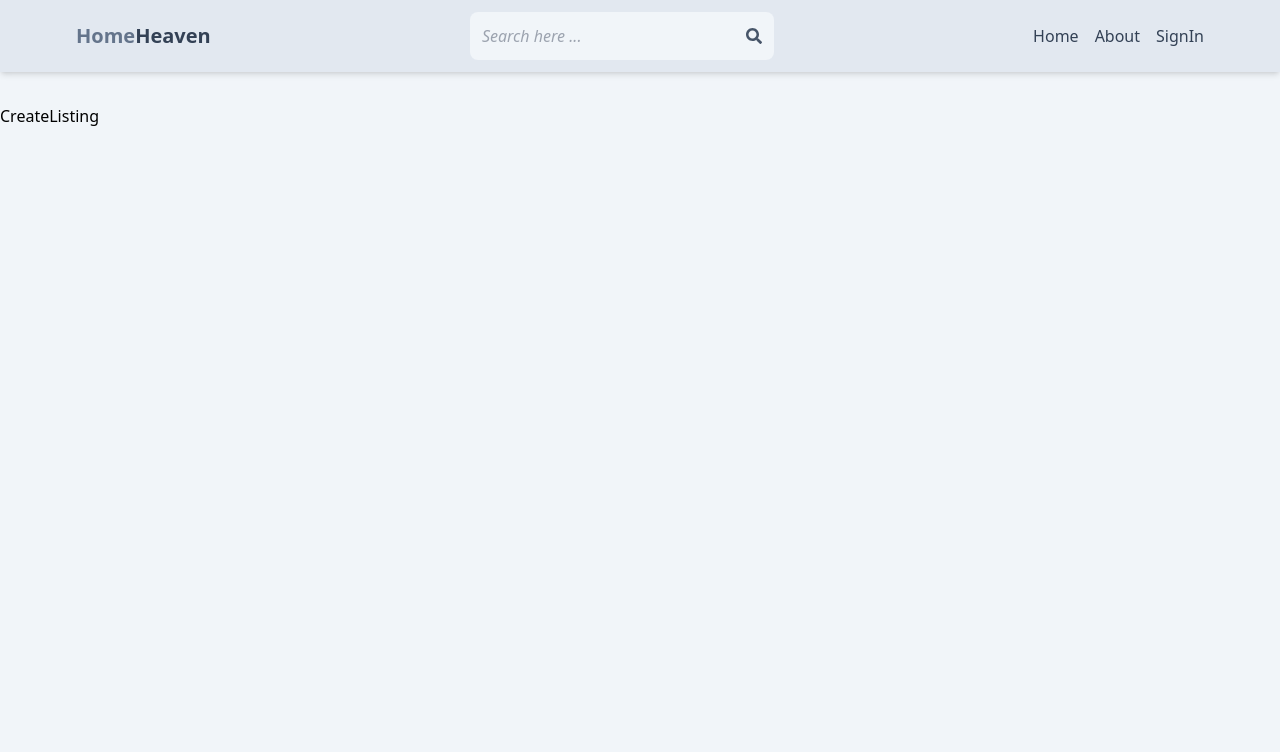
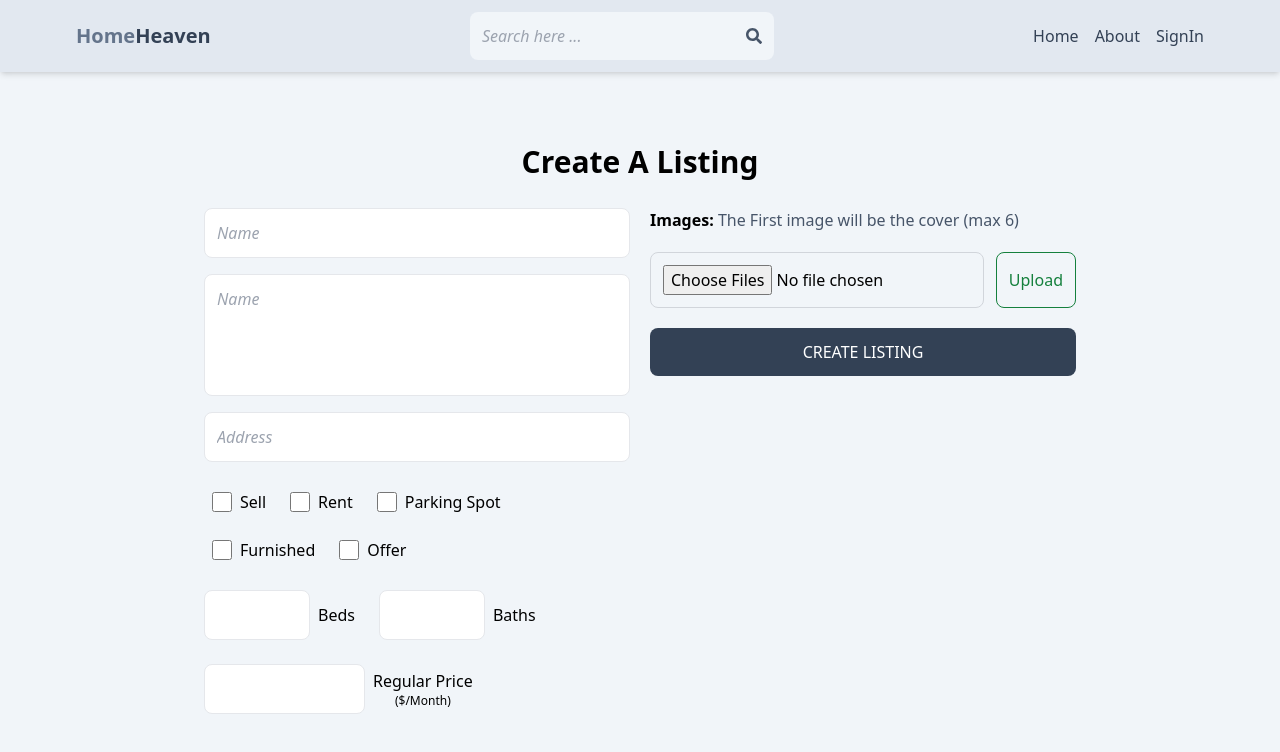
Before and after one commit to Khalidur-sujon/HomeHaven, a React (Vite) app in the folder client/: page /create-listing in a window 1280 px wide. Shown: the top 752 px of the page. Built offline with nearby package versions, Linux system fonts and the light colour scheme.

Commit message:
Added UI

```diff
--- a/client/src/components/Header.jsx
+++ b/client/src/components/Header.jsx
@@ -4,7 +4,7 @@ import { Link } from "react-router-dom";
 const Header = () => {
 	return (
 		<header className="bg-slate-200  shadow-md mb-8">
-			<div className="w-full max-w-6xl flex items-center justify-between sm:fle p-3 mx-auto">
+			<div className="max-w-6xl flex items-center justify-between  p-3 mx-auto">
 				{/* logo */}
 				<Link to="/">
 					<h1 className="flex flex-wrap font-bold  text-sm sm:text-xl">
--- a/client/src/pages/CreateListing.jsx
+++ b/client/src/pages/CreateListing.jsx
@@ -1,7 +1,135 @@
-import React from "react";
+const CreateListing = () => {
+	return (
+		<div className="max-w-4xl p-3 mx-auto">
+			<h1 className="font-bold text-3xl text-center my-7">
+				Create A Listing
+			</h1>
+			<form className="flex flex-col gap-5 sm:flex-row">
+				{/* content seciton */}
+				<div className="flex-1 flex flex-col gap-4">
+					<input
+						type="text"
+						id="name"
+						placeholder="Name"
+						className="border rounded-lg p-3 placeholder:italic focus:outline-none"
+					/>
+					<textarea
+						type="text"
+						id="name"
+						rows={4}
+						placeholder="Name"
+						className="border rounded-lg p-3 placeholder:italic focus:outline-none resize-none"
+					/>
+					<input
+						type="text"
+						id="address"
+						placeholder="Address"
+						className="border rounded-lg p-3 placeholder:italic focus:outline-none"
+					/>
+					{/* checkbox */}
+					<div className="flex gap-6 flex-wrap my-1 p-2">
+						<div className="flex gap-2">
+							<input type="checkbox" id="sale" className="w-5" />
+							<span>Sell</span>
+						</div>
+						<div className="flex gap-2">
+							<input type="checkbox" id="rent" className="w-5" />
+							<span>Rent</span>
+						</div>
+						<div className="flex gap-2">
+							<input
+								type="checkbox"
+								id="parkingSpot"
+								className="w-5"
+							/>
+							<span>Parking Spot</span>
+						</div>
+						<div className="flex gap-2">
+							<input
+								type="checkbox"
+								id="furnished"
+								className="w-5"
+							/>
+							<span>Furnished</span>
+						</div>
+						<div className="flex gap-2">
+							<input type="checkbox" id="offer" className="w-5" />
+							<span>Offer</span>
+						</div>
+					</div>
 
-const CreateListing = () => {
-	return <div>CreateListing</div>;
+					{/* Options for bed, bath,regular price */}
+					<div className="flex gap-6 flex-wrap">
+						{/* bed */}
+						<div className="flex gap-2 items-center">
+							<input
+								type="number"
+								min="1"
+								max="10"
+								id="beds"
+								required
+								className="border p-3 rounded-lg  focus:outline-none"
+							/>
+							<span className="text-base">Beds</span>
+						</div>
+						{/* bath */}
+						<div className="flex gap-2 items-center">
+							<input
+								type="number"
+								min={1}
+								max={10}
+								id="baths"
+								required
+								className="border p-3 rounded-lg focus:outline-none"
+							/>
+							<span className="text-base">Baths</span>
+						</div>
+						{/* regular price */}
+						<div className="flex gap-2 items-center">
+							<input
+								type="number"
+								min="50"
+								max="10000000"
+								id="regularPrice"
+								required
+								className="border p-3 rounded-lg focus:outline-none"
+							/>
+							<div className="flex flex-col items-center">
+								<p>Regular Price</p>
+								<span className="text-xs">($/Month)</span>
+							</div>
+						</div>
+					</div>
+				</div>
+				{/* image section */}
+				<div className="flex-1 flex flex-col gap-5">
+					<h3 className="text-slate-600">
+						<span className="font-bold text-black">Images:</span>{" "}
+						The First image will be the cover (max 6)
+					</h3>
+					<div className="flex gap-3">
+						<input
+							type="file"
+							id="image"
+							accept="image/*"
+							multiple
+							className="cursor-pointer w-full border border-gray-300 p-3 rounded-lg"
+						/>
+
+						<button
+							type="button"
+							className="border rounded-lg border-green-700 text-green-700 font-normal p-3"
+						>
+							Upload
+						</button>
+					</div>
+					<button className="bg-slate-700 text-white p-3 uppercase rounded-lg">
+						Create Listing
+					</button>
+				</div>
+			</form>
+		</div>
+	);
 };
 
 export default CreateListing;
```
